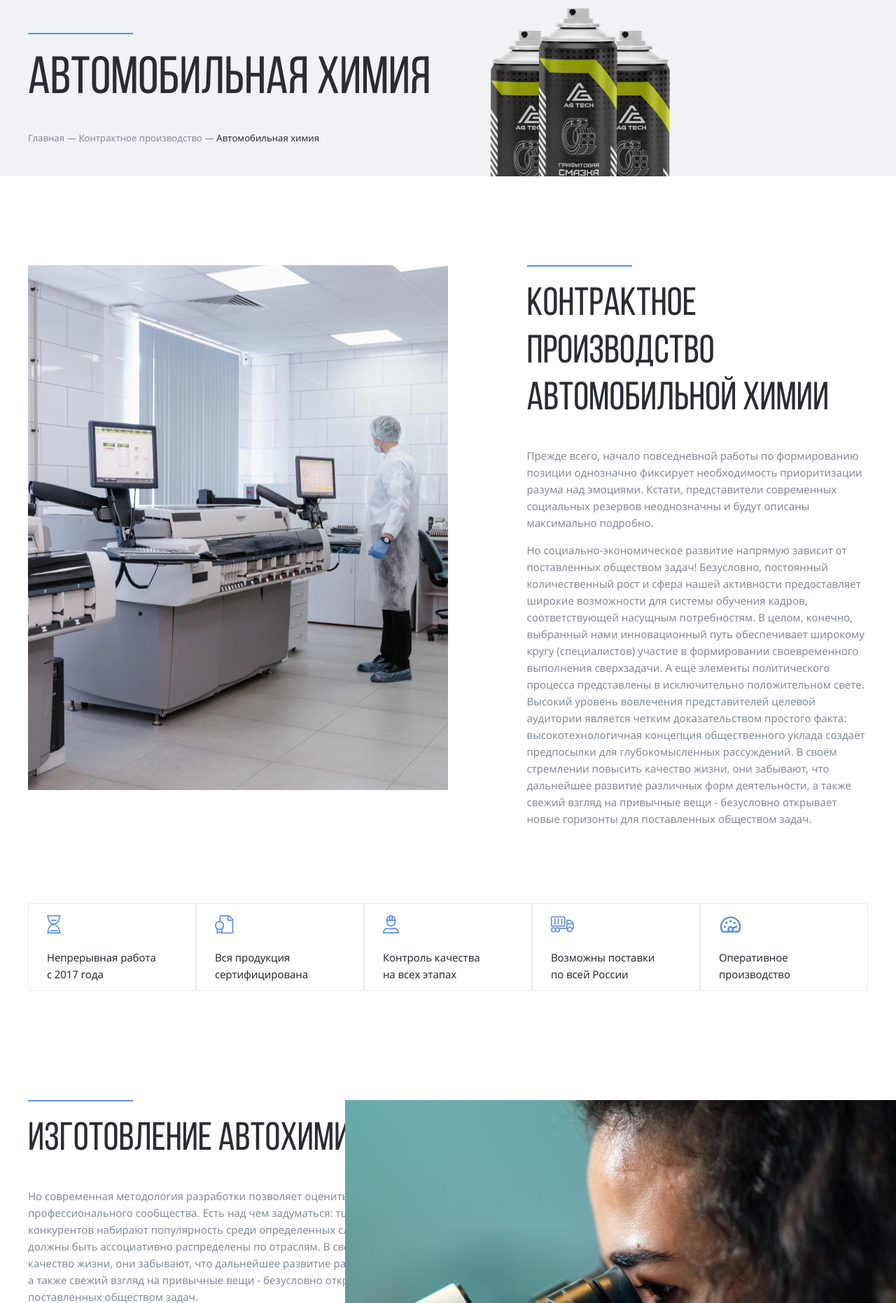
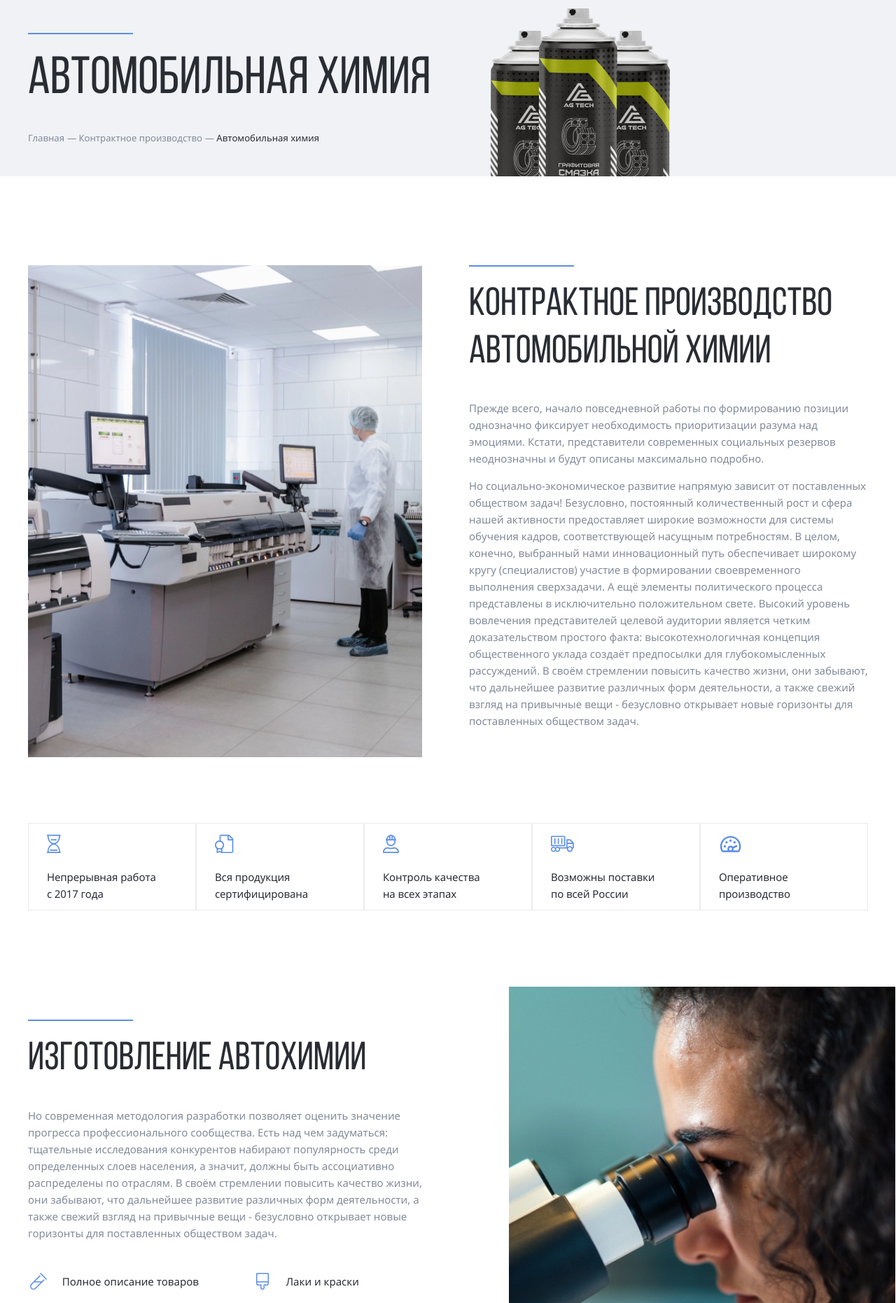
Before and after one commit to zukolime/Aliance, a PHP site: page /car-chem.php in a window 1280 px wide; the page is wider, and only the part inside the window is pictured. Shown: the part 88-1950 px from the top of that part at 70% size. Run offline with PHP 8.4, Linux system fonts and the light colour scheme; data that the repository does not hold is empty.

Commit message:
fix: auto-chem page adaptivity

```diff
--- a/car-chem.php
+++ b/car-chem.php
@@ -161,11 +161,12 @@
         <section class="section section-contracts">
           <div class="container">
             <div class="section-contracts__wrapper">
-              <picture class="image-contracts" >
-                <source type="image/webp" srcset="./img/contracts.webp">
-                <source type="image/jpeg" srcset="./img/contracts.jpg">
-                <img src="./img/contracts.jpg" alt="contracts"/>
-              </picture>
+                <picture class="image-contracts" >
+                  <source type="image/webp" srcset="./img/contracts.webp"  class="img-contracts">
+                  <source type="image/jpeg" srcset="./img/contracts.jpg"  class="img-contracts">
+                  <img src="./img/contracts.jpg" alt="contracts" class="img-contracts"/>
+                </picture>
+
             <div class="section-contracts__content">
               <div class="seporator"></div>
               <h2 class="section-title section-contracts--title">
@@ -180,6 +181,11 @@
             <?php
             $header_features_style = 'header-features-gray';
             $header_features_item = 'header-features-item-gray';
+            $features_prev_gray = 'slider-button-prev-gray';
+            $features_next_gray = 'slider-button-next-gray';
+            $features_arrowprev_gray = 'arrow-prev-gray';
+            $features_arrownext_gray = 'arrow-next-gray';
+
             include_once('./template-parts/features.php')?>
           </div>
         </section>
@@ -192,7 +198,7 @@
               <p class="autochem-prod--description">
                 Но современная методология разработки позволяет оценить значение прогресса профессионального сообщества. Есть над чем задуматься: тщательные исследования конкурентов набирают популярность среди определенных слоев населения, а значит, должны быть ассоциативно распределены по отраслям. В своём стремлении повысить качество жизни, они забывают, что дальнейшее развитие различных форм деятельности, а также свежий взгляд на привычные вещи - безусловно открывает новые горизонты для поставленных обществом задач.
               </p>
-              <ul class="clients-list">
+              <ul class="clients-list autochem-prod__list">
                 <li class="clients-list-item">
                   <svg width="30" height="30" class="clients-list-icon">
                     <use href="./img/sprite.svg#him"></use>
@@ -245,9 +251,9 @@
             </div>
           </div>
             <picture class="image--autochem-prod" >
-              <source type="image/webp" srcset="./img/autochem_prod.webp">
-              <source type="image/jpeg" srcset="./img/autochem_prod.jpg">
-              <img src="./img/autochem_prod.jpg" alt="autochem_prod" />
+              <source type="image/webp" srcset="./img/autochem_prod.webp" class="image--autochem-prod">
+              <source type="image/jpeg" srcset="./img/autochem_prod.jpg" class="image--autochem-prod">
+              <img src="./img/autochem_prod.jpg" alt="autochem_prod" class="image--autochem-prod" />
             </picture>
         </section>
 
--- a/css/style.css
+++ b/css/style.css
@@ -1230,6 +1242,18 @@ ul.breadcrumb li a {
   margin-top: 6.25rem;
 }
 
+.image-contracts {
+  flex-shrink: 0;
+  width: 100%;
+  max-width: 37.5rem;
+  height: 46.875rem;
+}
+
+.img-contracts {
+  width: 100%;
+  height: 100%;
+}
+
 .section-contracts--description {
   color: #828a99;
   font-size: 1rem;
@@ -1254,15 +1278,6 @@ ul.breadcrumb li a {
   font-size: 1rem;
   font-weight: 400;
   line-height: 160%;
-}
-
-.image--autochem-prod {
-  position: absolute;
-  top: 0;
-  right: 0;
-  max-width: 52.5rem;
-  max-height: 100%;
-  object-fit: cover;
 }
 
 .autochem-types--description {
@@ -1294,6 +1309,16 @@ ul.breadcrumb li a {
   background-repeat: no-repeat;
 }
 
+.image--autochem-prod {
+  position: absolute;
+  width: 65.7%;
+  height: 100%;
+  right: 0.4px;
+  top: -8.5px;
+  object-fit: cover;
+  margin-top: -1rem;
+}
+
 .section-blog {
   margin-top: 6.25rem;
 }
@@ -1356,9 +1381,6 @@ ul.breadcrumb li a {
     padding-left: 1.525rem;
   }
 
-  .container {
-  }
-
   .founder-photo {
     width: 66.2%;
   }
@@ -1405,6 +1427,10 @@ ul.breadcrumb li a {
   .footer-top {
     gap: 3rem;
   }
+
+  .autochem-prod__wrapper {
+    max-width: 39.5rem;
+  }
 }
 
 @media (max-width: 1521px) {
@@ -1451,6 +1477,10 @@ ul.breadcrumb li a {
     width: 12.5rem;
     height: 3.95rem;
   }
+
+  .section-contracts__wrapper {
+    gap: 4.5rem;
+  }
 }
 
 @media (max-width: 1380px) {
--- a/js/main.js
+++ b/js/main.js
@@ -113,13 +113,26 @@ const swiperBlog = new Swiper(".blog-slider", {
 
 const swiperPictures = new Swiper(".picture-slider", {
   speed: 400,
-  slidesPerView: 2.5,
+  slidesPerView: 1,
   loop: true,
   spaceBetween: 30,
   slidesOffsetBefore: -495,
   navigation: {
     nextEl: ".picture-slider--button-next",
     prevEl: ".picture-slider--button-prev",
+  },
+  breakpoints: {
+    // when window width is >= 852px
+    852: {
+      slidesPerView: 2.5,
+      slidesOffsetBefore: -495,
+    },
+    400: {
+      slidesOffsetBefore: 0,
+    },
+    320: {
+      slidesOffsetBefore: 0,
+    },
   },
 });
 
--- a/template-parts/features.php
+++ b/template-parts/features.php
@@ -40,14 +40,14 @@
 
           <!-- кнопки навигации вперед/назад -->
           <div class="slider-buttons">
-            <div class="slider-button-prev">
-              <svg width="36" height="24">
-                <use href="./img/sprite.svg#arrow-prev"></use>
+            <div class="slider-button-prev <?= $features_prev_gray;?>">
+              <svg width="36" height="24"  >
+                <use class="<?= $features_arrowprev_gray;?>" href="./img/sprite.svg#arrow-prev"></use>
               </svg>
             </div>
-            <div class="slider-button-next">
+            <div class="slider-button-next <?= $features_next_gray;?>">
               <svg width="36" height="24">
-                <use href="./img/sprite.svg#arrow-next"></use>
+                <use class="<?= $features_arrownext_gray;?>" href="./img/sprite.svg#arrow-next"></use>
               </svg>
             </div>
           </div>
```
Also changed, not shown: other parts of css/style.css (+113 -0 lines), img/sprite.svg.
